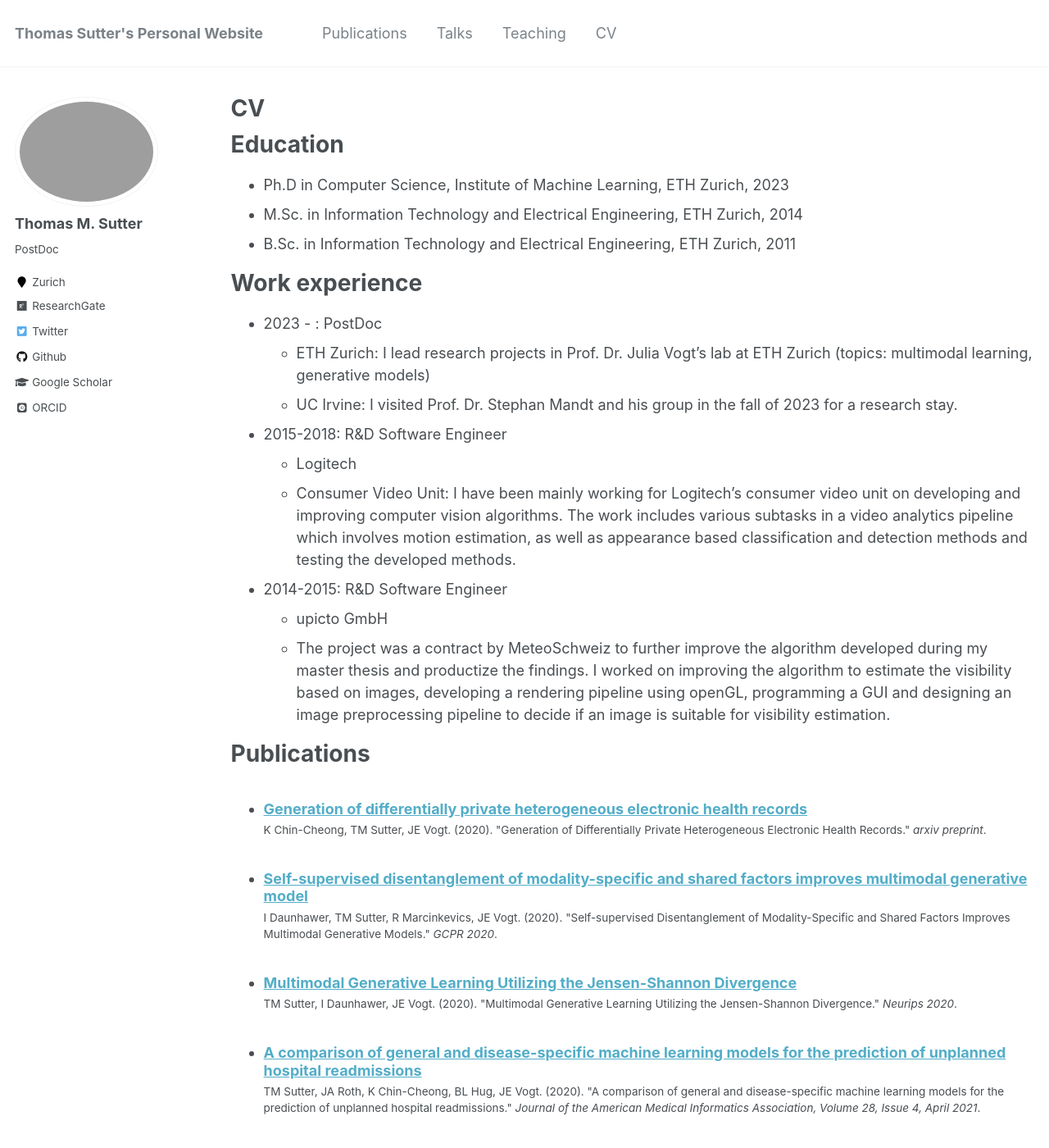
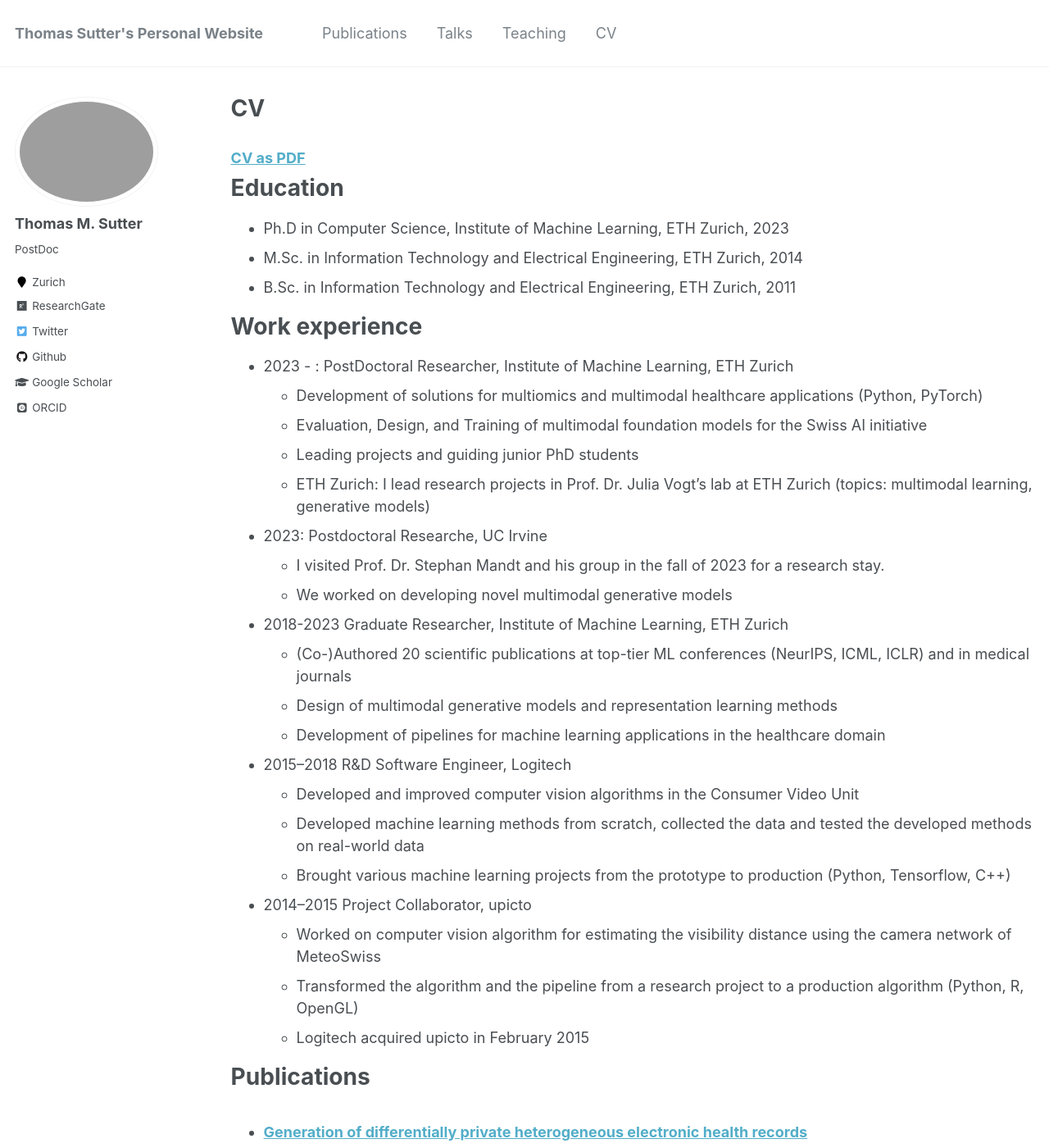
Before and after one commit to thomassutter/thomassutter.github.io, a Jekyll site: the page built from _pages/cv.md, in a window 1280 px wide and 1400 px high. Shown: the whole window at 82% size. Built offline with Jekyll 4.4.1, drawn with Linux system fonts in a browser that asks for light colours; some web fonts are replaced.

Commit message:
update cv section

```diff
--- a/_pages/cv.md
+++ b/_pages/cv.md
@@ -9,6 +9,8 @@ redirect_from:
 
 {% include base_path %}
 
+### [CV as PDF](/files/cv.pdf)
+
 # Education
 
 - Ph.D in Computer Science, Institute of Machine Learning, ETH Zurich, 2023
@@ -17,15 +19,26 @@ redirect_from:
 
 # Work experience
 
-- 2023 - : PostDoc
+- 2023 - : PostDoctoral Researcher, Institute of Machine Learning, ETH Zurich
+  - Development of solutions for multiomics and multimodal healthcare applications (Python, PyTorch)
+  - Evaluation, Design, and Training of multimodal foundation models for the Swiss AI initiative
+  - Leading projects and guiding junior PhD students
   - ETH Zurich: I lead research projects in Prof. Dr. Julia Vogt's lab at ETH Zurich (topics: multimodal learning, generative models)
-  - UC Irvine: I visited Prof. Dr. Stephan Mandt and his group in the fall of 2023 for a research stay.
-- 2015-2018: R&D Software Engineer
-  - Logitech
-  - Consumer Video Unit: I have been mainly working for Logitech’s consumer video unit on developing and improving computer vision algorithms. The work includes various subtasks in a video analytics pipeline which involves motion estimation, as well as appearance based classification and detection methods and testing the developed methods.
-- 2014-2015: R&D Software Engineer
-  - upicto GmbH
-  - The project was a contract by MeteoSchweiz to further improve the algorithm developed during my master thesis and productize the findings. I worked on improving the algorithm to estimate the visibility based on images, developing a rendering pipeline using openGL, programming a GUI and designing an image preprocessing pipeline to decide if an image is suitable for visibility estimation.
+- 2023: Postdoctoral Researche, UC Irvine
+  - I visited Prof. Dr. Stephan Mandt and his group in the fall of 2023 for a research stay.
+  - We worked on developing novel multimodal generative models
+- 2018-2023 Graduate Researcher, Institute of Machine Learning, ETH Zurich
+  - (Co-)Authored 20 scientific publications at top-tier ML conferences (NeurIPS, ICML, ICLR) and in medical journals
+  - Design of multimodal generative models and representation learning methods
+  - Development of pipelines for machine learning applications in the healthcare domain
+- 2015–2018 R&D Software Engineer, Logitech
+  - Developed and improved computer vision algorithms in the Consumer Video Unit
+  - Developed machine learning methods from scratch, collected the data and tested the developed methods on real-world data
+  - Brought various machine learning projects from the prototype to production (Python, Tensorflow, C++)
+- 2014–2015 Project Collaborator, upicto
+  - Worked on computer vision algorithm for estimating the visibility distance using the camera network of MeteoSwiss
+  - Transformed the algorithm and the pipeline from a research project to a production algorithm (Python, R, OpenGL)
+  - Logitech acquired upicto in February 2015
 
 # Publications
 
@@ -44,5 +57,3 @@ redirect_from:
   <ul>{% for post in site.teaching %}
     {% include archive-single-cv.html %}
   {% endfor %}</ul>
-
-<embed src="{{ site.baseurl }}/files/cv.pdf" width="601" height="700" type='application/pdf'>
```
